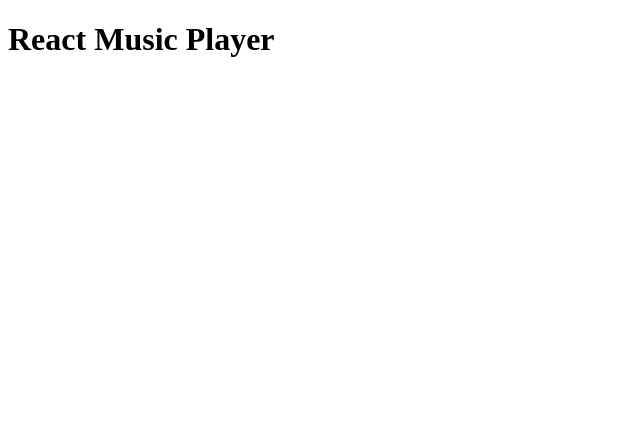
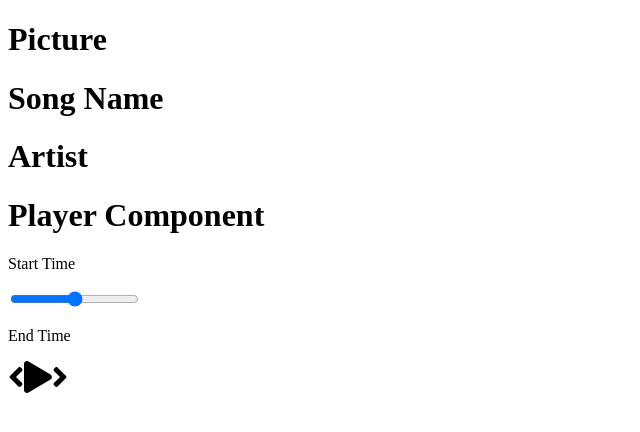
Before and after one commit to imdeepakmishra/react-music-app, a React (Create React App) app: page / in a window 1280 px wide. Shown: the top 432 px of the page, without its empty margins (0-640 px from the left). Built offline with nearby package versions, Linux system fonts and the light colour scheme.

Commit message:
Components Songs and Player added

```diff
--- a/package.json
+++ b/package.json
@@ -3,6 +3,9 @@
   "version": "0.1.0",
   "private": true,
   "dependencies": {
+    "@fortawesome/fontawesome-svg-core": "^1.2.32",
+    "@fortawesome/free-solid-svg-icons": "^5.15.1",
+    "@fortawesome/react-fontawesome": "^0.1.13",
     "@testing-library/jest-dom": "^5.11.6",
     "@testing-library/react": "^11.2.2",
     "@testing-library/user-event": "^12.3.0",
--- a/src/App.js
+++ b/src/App.js
@@ -1,7 +1,11 @@
+import Song from "./components/Song";
+import Player from "./components/Player";
+
 function App() {
   return (
     <div className="App">
-      <h1>React Music Player</h1>
+      <Song />
+      <Player />
     </div>
   );
 }
--- /dev/null
+++ b/src/components/Player.js
@@ -0,0 +1,37 @@
+import { FontAwesomeIcon } from "@fortawesome/react-fontawesome";
+import {
+  faPlay,
+  faAngleLeft,
+  faAngleRight,
+} from "@fortawesome/free-solid-svg-icons";
+
+const Player = () => {
+  return (
+    <div className="player">
+      <h1>Player Component</h1>
+      <div className="time-control">
+        <p>Start Time</p>
+        <input type="range" />
+        <p> End Time</p>
+      </div>
+      <div className="play-control"></div>
+      <FontAwesomeIcon
+        className="skip-back"
+        icon={faAngleLeft}
+        size="2x"
+      ></FontAwesomeIcon>
+      <FontAwesomeIcon
+        className="play"
+        icon={faPlay}
+        size="2x"
+      ></FontAwesomeIcon>
+      <FontAwesomeIcon
+        className="skip-forward"
+        icon={faAngleRight}
+        size="2x"
+      ></FontAwesomeIcon>
+    </div>
+  );
+};
+
+export default Player;
--- /dev/null
+++ b/src/components/Song.js
@@ -0,0 +1,11 @@
+const Song = () => {
+  return (
+    <div className="song-container">
+      <h1>Picture</h1>
+      <h1>Song Name</h1>
+      <h1>Artist</h1>
+    </div>
+  );
+};
+
+export default Song;
```
Also changed, not shown: 2 other files (tests, documents, lock files or other folders).
